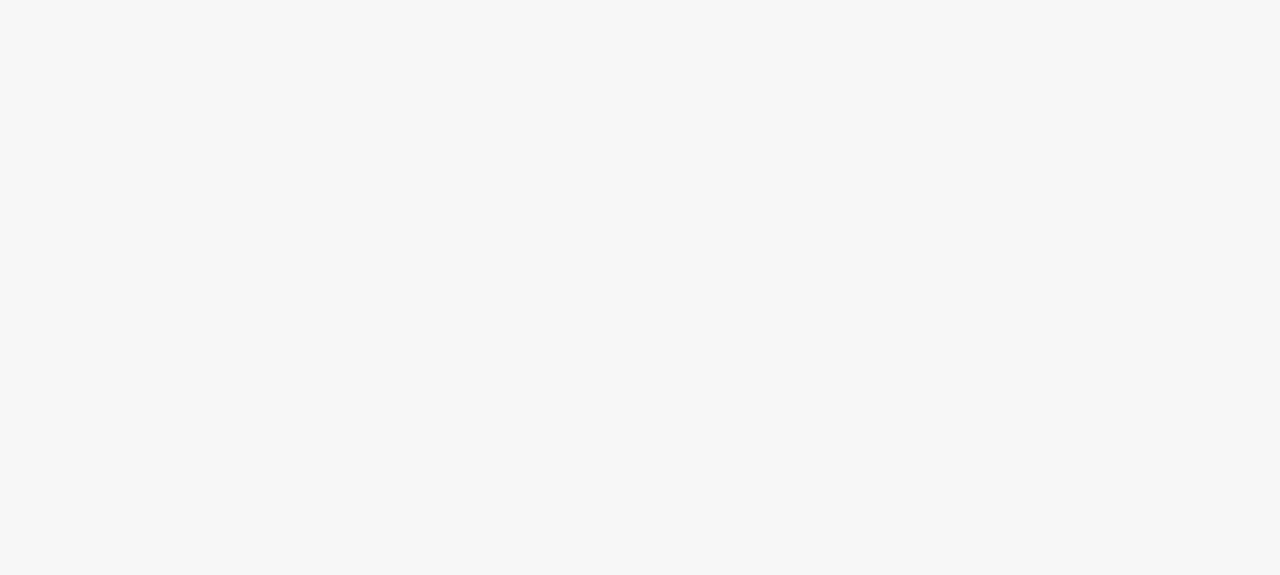
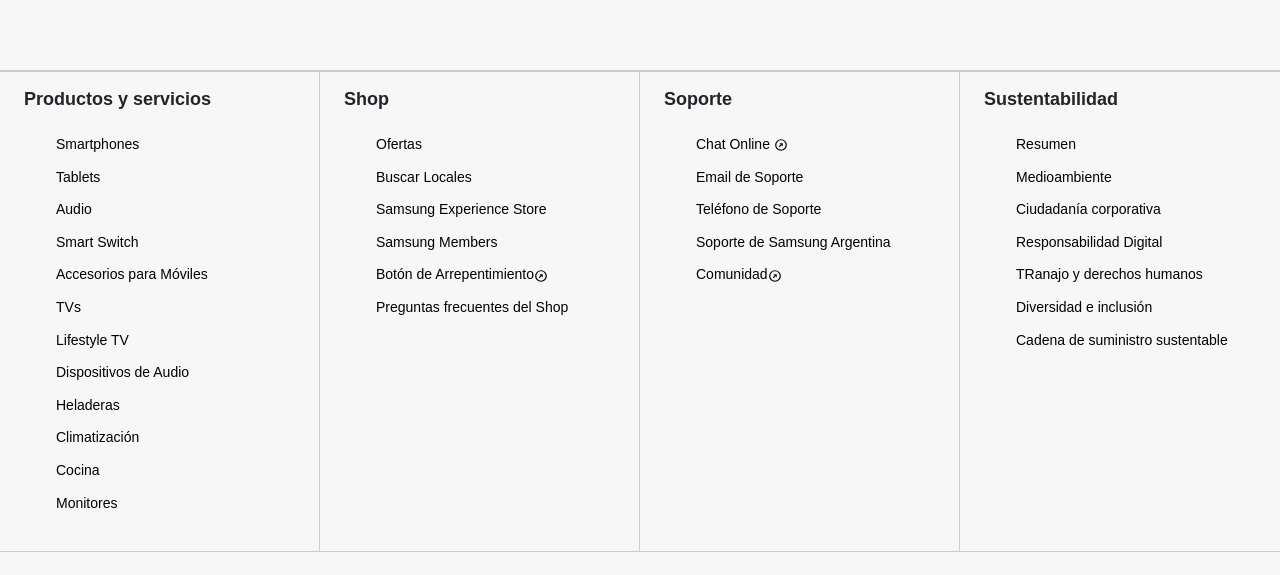
Before and after one commit to fabiandasilva/Samsung, a React (Create React App) app: page / in a window 1280 px wide. Shown: the part 366-941 px from the top of the page. Before the commit the page ends 800 px from the top, so only its background shows below. Built offline with nearby package versions, Linux system fonts and the light colour scheme; no server answers; the database is empty.

Commit message:
Footer terminado

```diff
--- /dev/null
+++ b/src/components/footer/Footer.js
@@ -0,0 +1,132 @@
+import React from "react";
+import { BiRightTopArrowCircle } from "react-icons/bi";
+
+function Footer() {
+   return (
+      <div className="footer">
+         <div className="footer__column">
+            <div className="footer-column__item">
+               <div className="footer-category">
+                  <h3 className="footer-category__title">
+                     Productos y servicios
+                  </h3>
+                  <div>
+                     <ul>
+                        <li className="footer-category__link">Smartphones</li>
+                        <li className="footer-category__link">Tablets</li>
+                        <li className="footer-category__link">Audio</li>
+                        <li className="footer-category__link">Smart Switch</li>
+                        <li className="footer-category__link">
+                           Accesorios para Móviles
+                        </li>
+                        <li className="footer-category__link">TVs</li>
+                        <li className="footer-category__link">Lifestyle TV</li>
+                        <li className="footer-category__link">
+                           Dispositivos de Audio
+                        </li>
+                        <li className="footer-category__link">Heladeras</li>
+                        <li className="footer-category__link">Climatización</li>
+                        <li className="footer-category__link">Cocina</li>
+                        <li className="footer-category__link">Monitores</li>
+                     </ul>
+                  </div>
+               </div>
+            </div>
+            <div className="footer-column__item">
+               <div className="footer-category">
+                  <h3 className="footer-category__title">Shop</h3>
+                  <div>
+                     <ul>
+                        <li className="footer-category__link">Ofertas</li>
+                        <li className="footer-category__link">
+                           Buscar Locales
+                        </li>
+                        <li className="footer-category__link">
+                           Samsung Experience Store
+                        </li>
+                        <li className="footer-category__link">
+                           Samsung Members
+                        </li>
+                        <li className="footer-category__link">
+                           Botón de Arrepentimiento
+                           <BiRightTopArrowCircle />
+                        </li>
+                        <li className="footer-category__link">
+                           Preguntas frecuentes del Shop
+                        </li>
+                     </ul>
+                  </div>
+               </div>
+            </div>
+            <div className="footer-column__item">
+               <div className="footer-category">
+                  <h3 className="footer-category__title">Soporte</h3>
+                  <div>
+                     <ul>
+                        <li className="footer-category__link">
+                           Chat Online <BiRightTopArrowCircle />
+                        </li>
+                        <li className="footer-category__link">
+                           Email de Soporte
+                        </li>
+                        <li className="footer-category__link">
+                           Teléfono de Soporte
+                        </li>
+                        <li className="footer-category__link">
+                           Soporte de Samsung Argentina
+                        </li>
+                        <li className="footer-category__link">
+                           Comunidad
+                           <BiRightTopArrowCircle />
+                        </li>
+                     </ul>
+                  </div>
+               </div>
+            </div>
+            <div className="footer-column__itemr">
+               <div className="footer-category">
+                  <h3 className="footer-category__title">Sustentabilidad</h3>
+                  <div>
+                     <ul>
+                        <li className="footer-category__link">Resumen</li>
+                        <li className="footer-category__link">Medioambiente</li>
+                        <li className="footer-category__link">
+                           Ciudadanía corporativa
+                        </li>
+                        <li className="footer-category__link">
+                           Responsabilidad Digital
+                        </li>
+                        <li className="footer-category__link">
+                           TRanajo y derechos humanos
+                        </li>
+                        <li className="footer-category__link">
+                           Diversidad e inclusión
+                        </li>
+                        <li className="footer-category__link">
+                           Cadena de suministro sustentable
+                        </li>
+                     </ul>
+                  </div>
+               </div>
+            </div>
+         </div>
+         <div className="footer-bottom">
+            <div className="footer-copyright-wrap">
+               <p className="footer__copy">
+                  2022 &#169;{" "}
+                  <a
+                     href="https://www.linkedin.com/in/fabiandasilva/"
+                     target="_blank"
+                     rel="noreferrer"
+                  >
+                     J. Fabian Da Silva S
+                  </a>
+                  . All right reserved.
+               </p>
+            </div>
+         </div>
+      </div>
+   );
+}
+
+export default Footer;
--- a/src/components/products/Item.js
+++ b/src/components/products/Item.js
@@ -9,20 +9,14 @@
          </div>
          <span className="samsung__name">{`${producto.title}`}</span>
          <span className="samsung__price">$ {`${producto.price}`}</span>
-        {/*  <div className="samsung__colors">
-            <span className="samsung__color--black" />
-            <span className="samsung__color--blue" />
-            <span className="samsung__color--peach" />
-         </div> */}
-         <button className="learn-more">
-            <span className="circle" aria-hidden="true">
-               <span className="icon arrow" />
+         <button class="learn-more">
+            <span class="circle" aria-hidden="true">
+               <span class="icon arrow"></span>
             </span>
-            <span className="button-text">
-               <Link to={`/detalle/${producto.id}`}>Comprar</Link>
+            <span class="button-text">
+               <Link to={`/detalle/${producto.id}`} className="padding">Comprar</Link>
             </span>
          </button>
-
       </article>
    );
 }
--- a/src/components/products/ItemListContainer.js
+++ b/src/components/products/ItemListContainer.js
@@ -7,6 +7,7 @@
 } from "firebase/firestore";
 import React, { useEffect, useState } from "react";
 import { useParams } from "react-router-dom";
+import Footer from "../footer/Footer";
 import Hero from "../header/Hero";
 import ItemList from "./ItemList";
 
@@ -59,12 +60,14 @@
                      flexDirection: "row",
                      flexWrap: "wrap",
                      alignItems: "flex-end",
+                     justifyContent: "center",
                   }}
                >
                   <ItemList productos={productos} />
                </div>
             )}
          </div>
+         <Footer/>
       </>
    );
 }
--- a/src/components/products/detail/ItemDetailContainer.js
+++ b/src/components/products/detail/ItemDetailContainer.js
@@ -1,6 +1,7 @@
 import { doc, getDoc, getFirestore } from "firebase/firestore";
 import { useEffect, useState } from "react";
 import { useParams } from "react-router-dom";
+import Footer from "../../footer/Footer";
 import ItemDetail from "./ItemDetail";
 
 function ItemDetailContainer() {
@@ -25,6 +26,7 @@
          ) : (
             <ItemDetail producto={producto} />
          )}
+         <Footer/>
       </div>
    );
 }
--- /dev/null
+++ b/src/sass/components/_footer.sass
@@ -0,0 +1,41 @@
+.footer
+     margin: 80px 0 0 0
+     padding: 0
+.footer__column
+     display: flex
+     justify-content: space-evenly
+     width: 100%
+     max-width: 1440px
+     margin: 0 auto
+     border-top: 1px solid #ccc
+     .footer-category__title
+          display: block
+          height: 56px
+          padding: 16px 24px
+          font-size: 18px
+          line-height: 1.33
+          font-weight: 700
+.footer-category__link
+     display: block
+     padding: 7px 24px
+     font-size: 14px
+     line-height: 1.33
+     color: #000
+.footer-column__item
+     flex: auto
+     padding-bottom: 32px
+     border-top: 1px solid #ccc
+     width: 20%
+     border-right: 1px solid #ccc
+.footer-column__itemr
+     flex: auto
+     padding-bottom: 32px
+     border-top: 1px solid #ccc
+     width: 20%
+.footer-bottom
+     max-width: 1440px
+     height: 84px
+     padding: 20px
+     margin: 0 auto
+     text-align: right
+     border-top: 1px solid #ccc
--- a/src/sass/components/_products.sass
+++ b/src/sass/components/_products.sass
@@ -13,13 +13,14 @@
      -moz-border-radius: 0.5rem
      -ms-border-radius: 0.5rem
      -o-border-radius: 0.5rem
+     .container__img
+          width: 150px
      .samsung__img
           width: 220px
           margin-top: 12px
           margin-bottom: 13px
           filter: drop-shadow(0 12px 8px rgba(0, 0, 0, 0.2))
           -webkit-filter: drop-shadow(0 12px 8px rgba(0, 0, 0, 0.2))
-
 
      .samsung__name,
      .samsung__title
@@ -39,34 +40,6 @@
 
      &
           margin-bottom: 12px
-
-     .samsung__colors
-          display: flex
-          margin: 15px
-
-          .samsung__color--black
-               width: 25px
-               height: 25px
-               cursor: pointer
-               border-radius: 50%
-               background-color: #000
-               margin: 5px
-
-          .samsung__color--blue
-               width: 25px
-               height: 25px
-               cursor: pointer
-               border-radius: 50%
-               background-color: blue
-               margin: 5px
-
-          .samsung__color--peach
-               width: 25px
-               height: 25px
-               cursor: pointer
-               border-radius: 50%
-               background-color: #ffc0cb
-               margin: 5px
 
      button
           position: relative
@@ -137,6 +110,9 @@
           text-align: center
           text-transform: uppercase
 
+     button.learn-more .button-text .padding
+          padding: 20px
+
      button:hover .circle
           width: 100%
 
--- a/src/sass/main.scss
+++ b/src/sass/main.scss
@@ -5,6 +5,12 @@
    scroll-behavior: smooth;
    font-family: $fontS;
    background-color: $background-card-color;
+   text-decoration: none !important;
+
+}
+ul, li{
+   list-style: none!important;
+
    text-decoration: none !important;
 }
 a {
@@ -31,3 +37,4 @@
 @import "./components/hero";
 @import "./components/_products.sass";
 @import "./components/_itemCount.sass";
+@import "./components/_footer.sass";
```
Also changed, not shown: public/index.html (+4 -25 lines), public/logo192.png (deleted), public/logo512.png (deleted), src/components/header/NavBar.js (line endings or trailing spaces).
